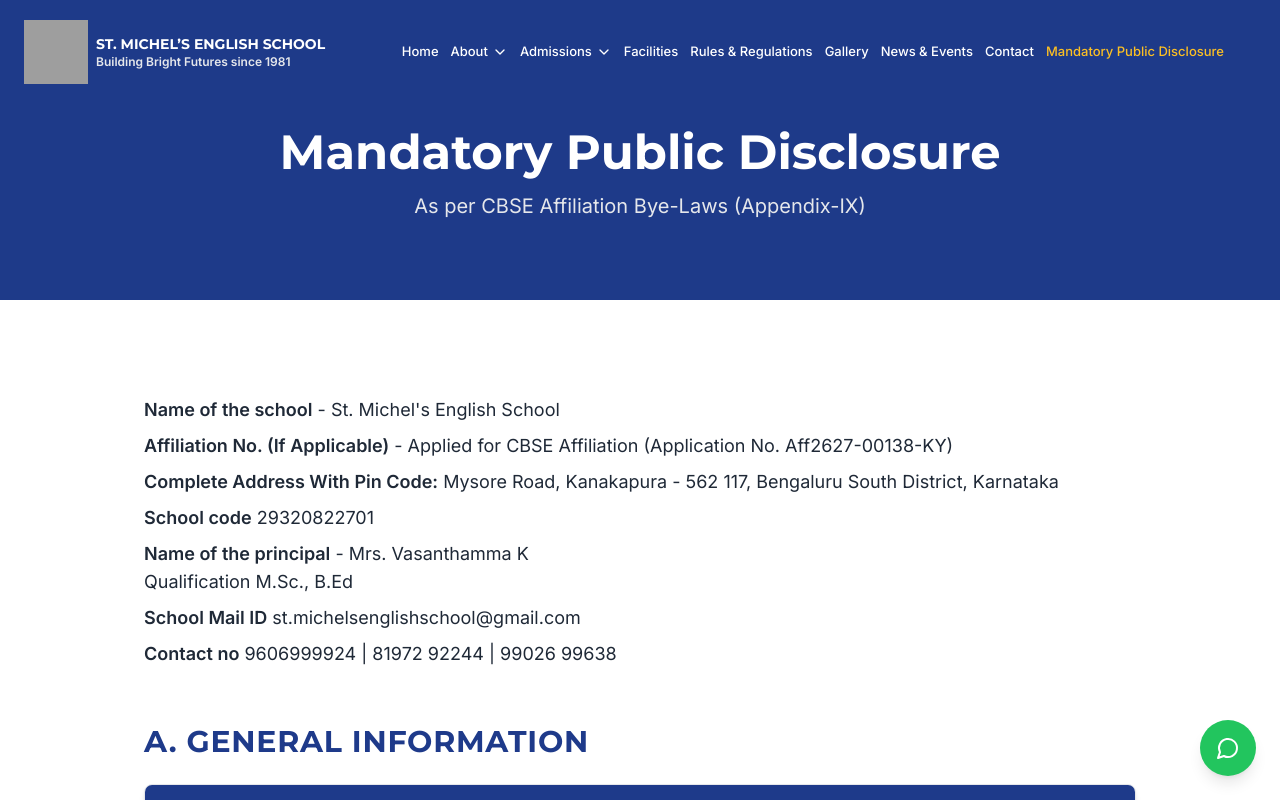
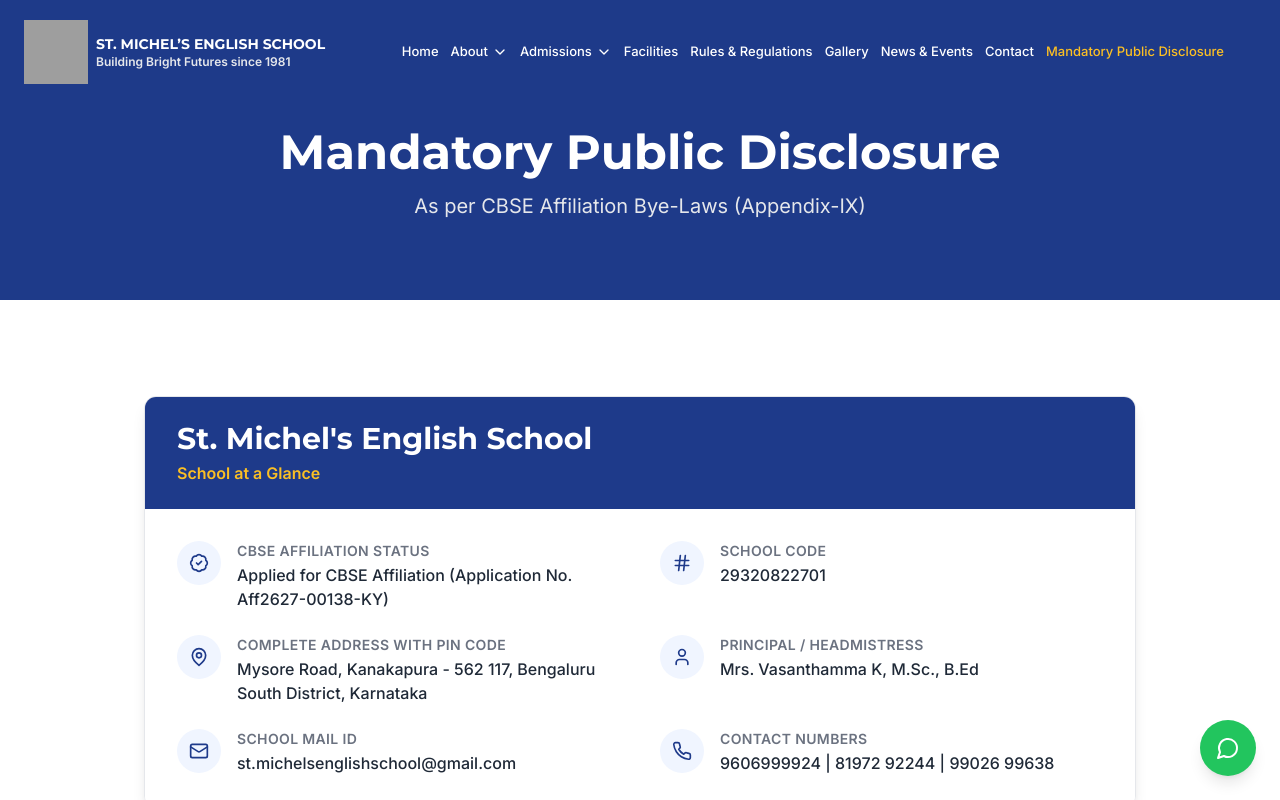
Before and after one commit to Agents-Clan-Venture/ST.-MICHEL-S-ENGLISH-SCHOOL, a React (Vite) app: page /mandatory-public-disclosure in a window 1280 px wide. Shown: the top 800 px of the page. Built offline with nearby package versions, Linux system fonts and the light colour scheme; grey boxes are pictures that could not be loaded; a web font is replaced by a local one.

Commit message:
Disclosure: restyle school summary as info card

```diff
--- a/src/pages/MandatoryDisclosurePage.tsx
+++ b/src/pages/MandatoryDisclosurePage.tsx
@@ -1,6 +1,14 @@
 import React, { useEffect } from "react";
 import { Link } from "react-router-dom";
-import { FileText } from "lucide-react";
+import {
+  FileText,
+  BadgeCheck,
+  Hash,
+  MapPin,
+  User,
+  Mail,
+  Phone,
+} from "lucide-react";
 
 type Row = {
   info: string;
@@ -205,33 +213,66 @@ const MandatoryDisclosurePage: React.FC = () => {
 
       <section className="section bg-white">
         <div className="container max-w-5xl">
-          {/* School summary block */}
-          <div className="mb-14 space-y-2 text-gray-800 text-base md:text-lg">
-            <p>
-              <strong>Name of the school</strong> - St. Michel's English School
-            </p>
-            <p>
-              <strong>Affiliation No. (If Applicable)</strong> - Applied for
-              CBSE Affiliation (Application No. Aff2627-00138-KY)
-            </p>
-            <p>
-              <strong>Complete Address With Pin Code:</strong> Mysore Road,
-              Kanakapura - 562 117, Bengaluru South District, Karnataka
-            </p>
-            <p>
-              <strong>School code</strong> 29320822701
-            </p>
-            <p>
-              <strong>Name of the principal</strong> - Mrs. Vasanthamma K
-              <br />
-              Qualification M.Sc., B.Ed
-            </p>
-            <p>
-              <strong>School Mail ID</strong> st.michelsenglishschool@gmail.com
-            </p>
-            <p>
-              <strong>Contact no</strong> 9606999924 | 81972 92244 | 99026 99638
-            </p>
+          {/* School summary card */}
+          <div className="mb-14 rounded-xl overflow-hidden shadow-lg border border-gray-200">
+            <div className="bg-primary-900 px-6 md:px-8 py-6">
+              <h2 className="text-2xl md:text-3xl font-bold text-white">
+                St. Michel's English School
+              </h2>
+              <p className="text-accent font-semibold mt-1">
+                School at a Glance
+              </p>
+            </div>
+            <div className="grid grid-cols-1 md:grid-cols-2 gap-x-10 gap-y-6 px-6 md:px-8 py-8 bg-white">
+              {[
+                {
+                  icon: BadgeCheck,
+                  label: "CBSE Affiliation Status",
+                  value:
+                    "Applied for CBSE Affiliation (Application No. Aff2627-00138-KY)",
+                },
+                {
+                  icon: Hash,
+                  label: "School Code",
+                  value: "29320822701",
+                },
+                {
+                  icon: MapPin,
+                  label: "Complete Address with Pin Code",
+                  value:
+                    "Mysore Road, Kanakapura - 562 117, Bengaluru South District, Karnataka",
+                },
+                {
+                  icon: User,
+                  label: "Principal / Headmistress",
+                  value: "Mrs. Vasanthamma K, M.Sc., B.Ed",
+                },
+                {
+                  icon: Mail,
+                  label: "School Mail ID",
+                  value: "st.michelsenglishschool@gmail.com",
+                },
+                {
+                  icon: Phone,
+                  label: "Contact Numbers",
+                  value: "9606999924 | 81972 92244 | 99026 99638",
+                },
+              ].map(({ icon: Icon, label, value }) => (
+                <div key={label} className="flex items-start gap-4">
+                  <div className="shrink-0 w-11 h-11 rounded-full bg-primary-50 text-primary-900 flex items-center justify-center">
+                    <Icon size={20} />
+                  </div>
+                  <div>
+                    <p className="text-sm font-semibold uppercase tracking-wide text-gray-500">
+                      {label}
+                    </p>
+                    <p className="text-gray-800 font-medium mt-0.5 break-words">
+                      {value}
+                    </p>
+                  </div>
+                </div>
+              ))}
+            </div>
           </div>
 
           <DisclosureTable
```
